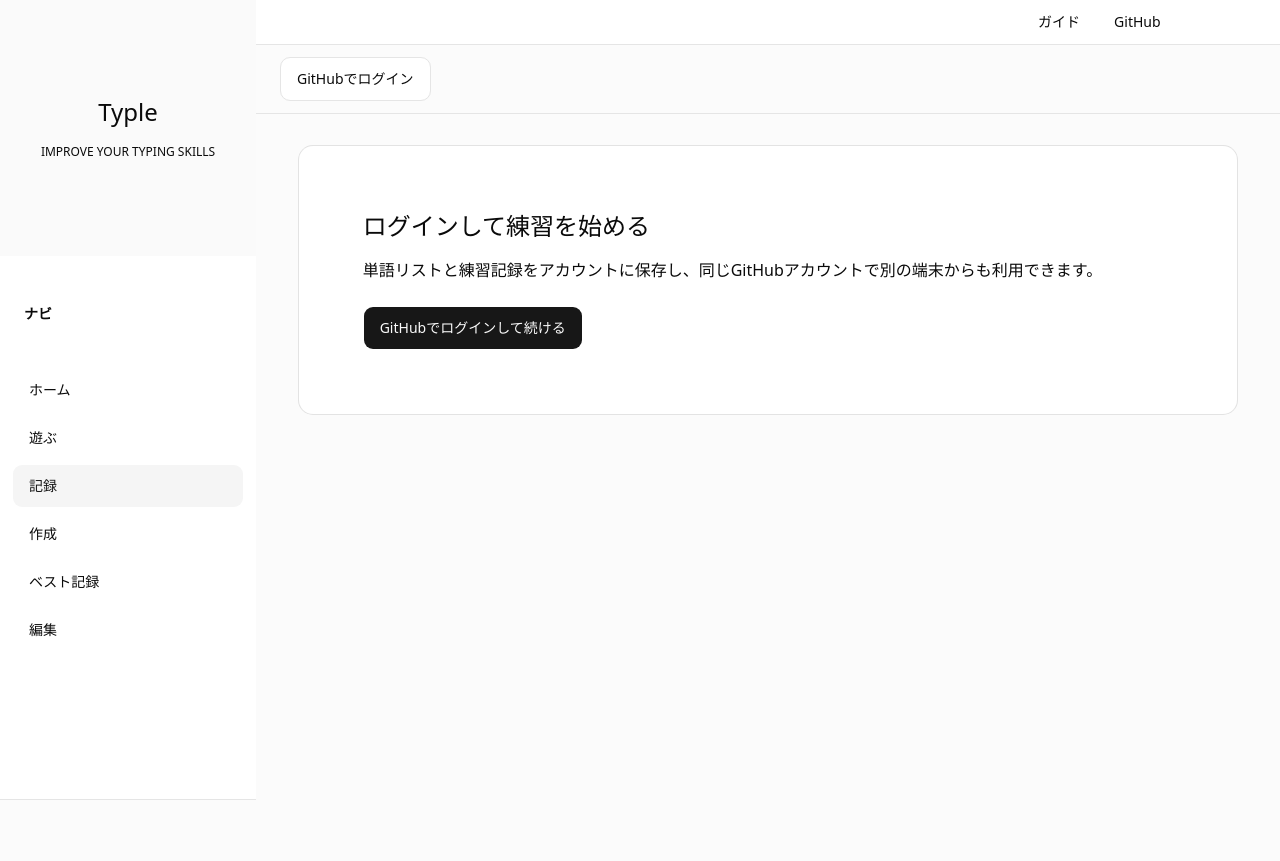
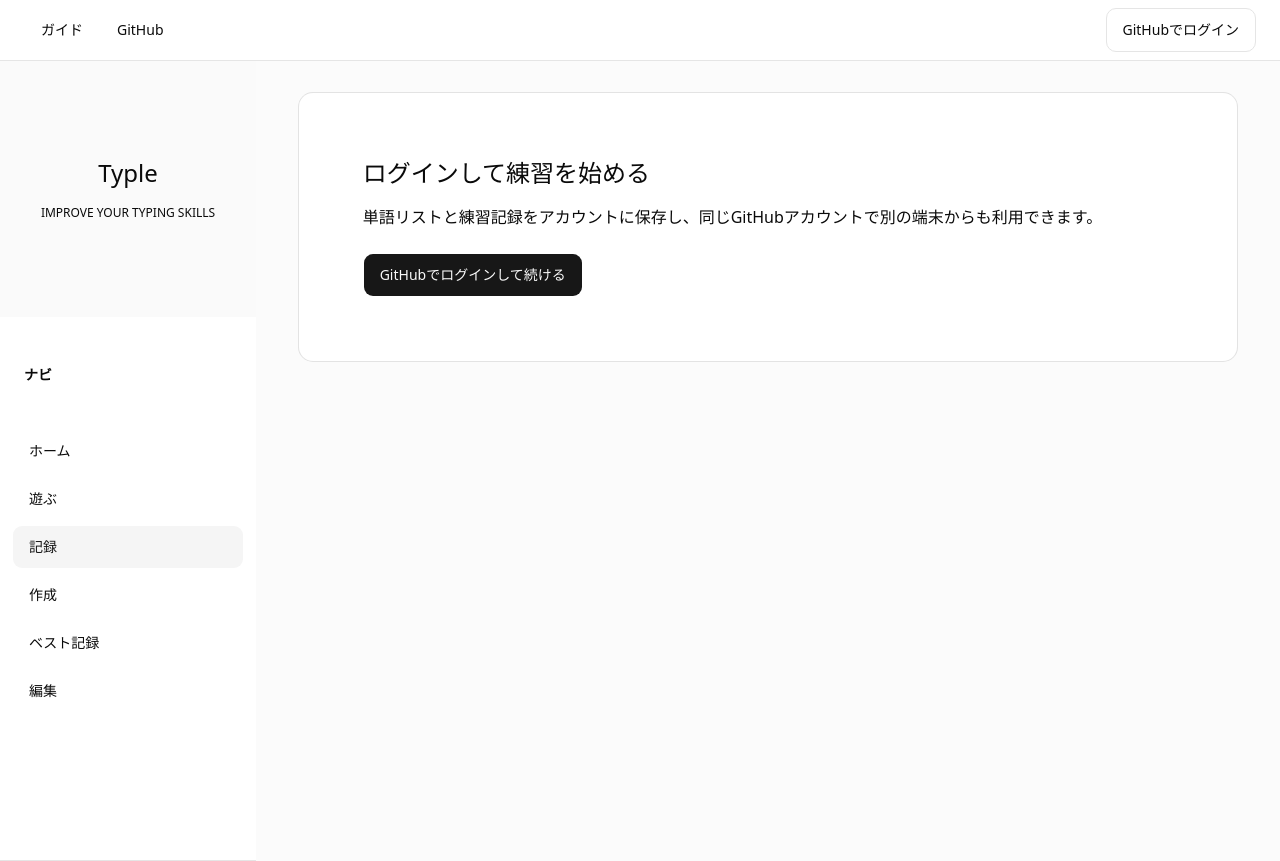
Before and after one commit to liyur-qie/typle-r, a Next.js app: page /records in a window 1280 px wide. Before the commit the page ends 800 px from the top, so only its background shows below. Built offline with nearby package versions, Linux system fonts and the light colour scheme; no server answers.

Commit message:
fix: move account controls to top bar (v0.6.1)

```diff
--- a/package.json
+++ b/package.json
@@ -1,6 +1,6 @@
 {
   "name": "typle-r",
-  "version": "0.6.0",
+  "version": "0.6.1",
   "private": true,
   "scripts": {
     "dev": "next dev",
--- a/src/app/layout.tsx
+++ b/src/app/layout.tsx
@@ -3,7 +3,6 @@
 import Sidebar from "@/components/Sidebar/Sidebar";
 import Navbar from "@/components/Navbar/Navbar";
 import AuthProvider from "@/components/AuthProvider";
-import AccountBar from "@/components/AccountBar";
 
 
 
@@ -17,11 +16,10 @@
     <html lang="ja" className="font-sans">
       <body className="bg-muted/40 font-sans text-foreground antialiased">
       <AuthProvider>
+      <Navbar />
       <div className="min-h-screen lg:flex">
       <Sidebar />
       <div className="min-w-0 flex-1">
-        <Navbar />
-        <AccountBar />
         { children }
       </div>
     </div>
--- a/src/components/AccountBar.tsx
+++ b/src/components/AccountBar.tsx
@@ -4,9 +4,9 @@
 
 export default function AccountBar() {
   const { data: session, status } = useSession()
-  return <div className="px-6 py-3 flex flex-wrap items-center gap-3 border-b" aria-label="アカウント">
+  return <div className="ml-auto flex min-w-0 max-w-full items-center justify-end gap-3 text-sm" aria-label="アカウント">
     {status === 'loading' ? <span>ログイン状態を確認中…</span> : session?.user ? <>
-      <span>{session.user.name ?? 'GitHubユーザー'} としてログイン中</span>
+      <span className="min-w-0 break-all text-right">{session.user.name ?? 'GitHubユーザー'} としてログイン中</span>
       <Button onClick={() => signOut({ callbackUrl: '/home' })}>ログアウト</Button>
     </> : <Button variant="outline" onClick={() => signIn('github')}>GitHubでログイン</Button>}
   </div>
--- a/src/components/Navbar/Navbar.tsx
+++ b/src/components/Navbar/Navbar.tsx
@@ -1,11 +1,13 @@
 import NavbarList from "./NavbarList";
+import AccountBar from "@/components/AccountBar";
 
 export default function Navbar(){
   return (
-    <div className="w-full bg-background border-b">
-      <div className="flex justify-end w-4/5 mx-auto">
+    <header className="w-full bg-background border-b" aria-label="トップバー">
+      <div className="flex flex-wrap items-center justify-end gap-x-4 gap-y-2 px-3 py-2 sm:px-6">
         <NavbarList />
+        <AccountBar />
       </div>
-    </div>
+    </header>
   )
 }
```
Also changed, not shown: 2 other files (tests, documents, lock files or other folders).
